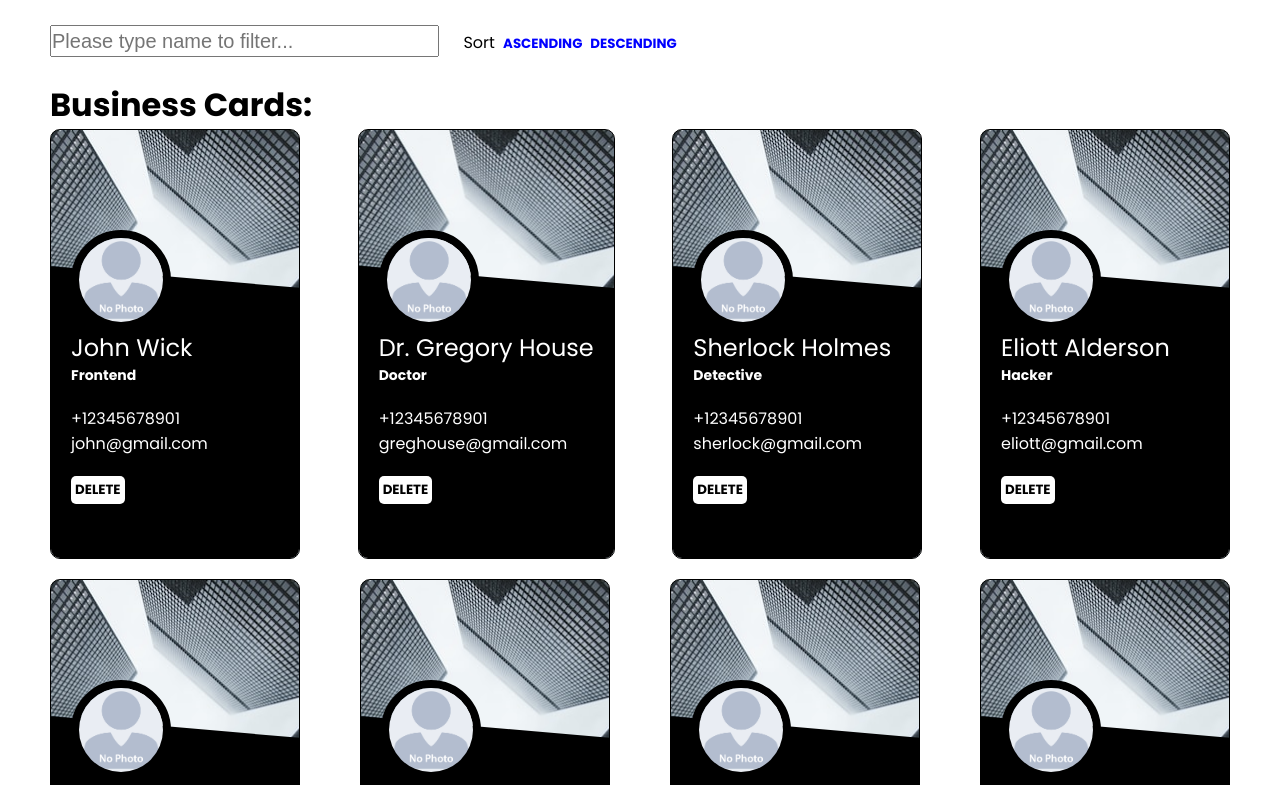
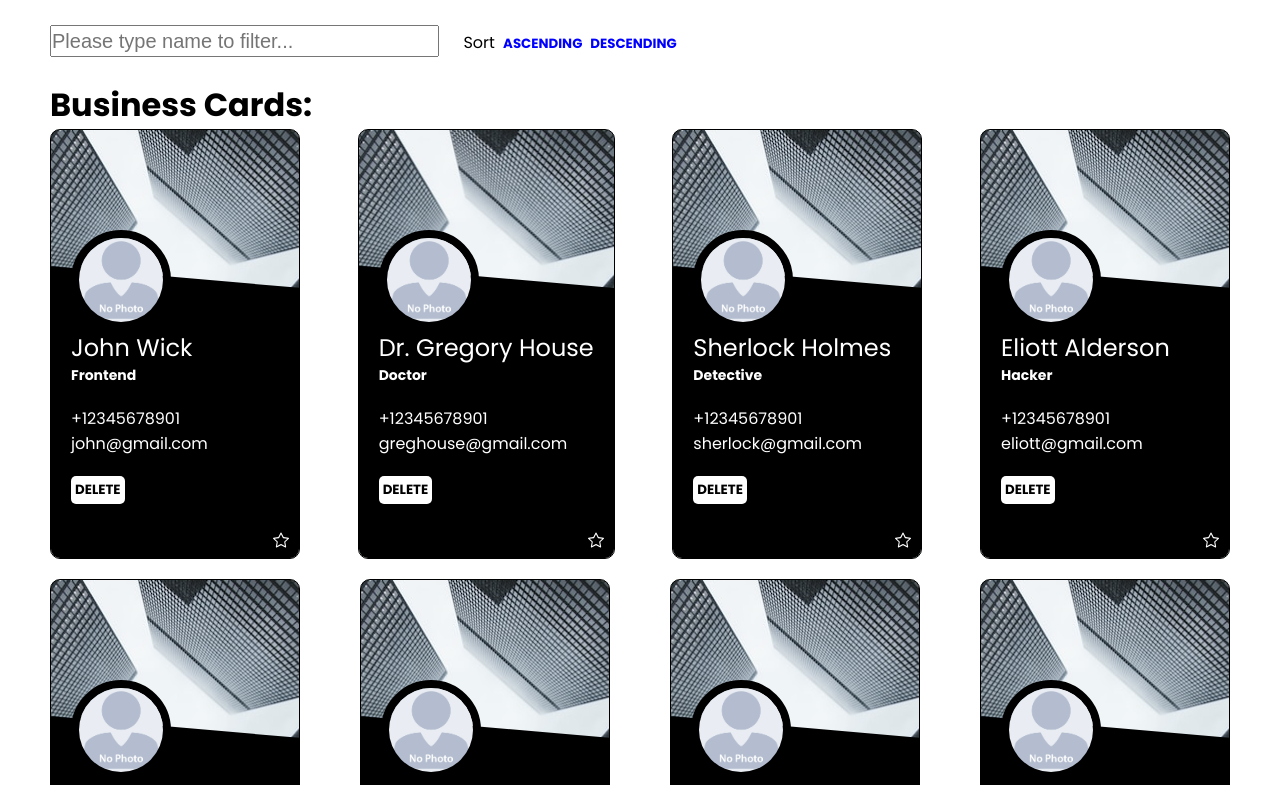
Before and after one commit to PaoloJr90/AdvancedReact, a React (Create React App) app in the folder business-cards-react_source/: page / in a window 1280 px wide. Shown: the top 785 px of the page. Built offline with nearby package versions, Linux system fonts and the light colour scheme.

Commit message:
added Helmet and favorite button

```diff
--- a/business-cards-react_source/package.json
+++ b/business-cards-react_source/package.json
@@ -9,6 +9,8 @@
     "@testing-library/user-event": "^13.5.0",
     "react": "^18.2.0",
     "react-dom": "^18.2.0",
+    "react-helmet": "^6.1.0",
+    "react-icons": "^4.10.1",
     "react-scripts": "5.0.1",
     "sass": "^1.63.6",
     "web-vitals": "^2.1.4"
--- a/business-cards-react_source/public/index.html
+++ b/business-cards-react_source/public/index.html
@@ -1,14 +1,9 @@
 <!DOCTYPE html>
 <html lang="en">
   <head>
-    <meta charset="UTF-8" />
+    <!-- <meta charset="UTF-8" />
     <meta name="viewport" content="width=device-width, initial-scale=1.0" />
-    <link
-      rel="icon"
-      type="image/x-icon"
-      href="./src/assets/image/icons8-contact-details-80.png"
-    />
-    <title>Business Cards</title>
+    <title>Business Cards</title> -->
   </head>
   <body>
     <div id="root"></div>
--- a/business-cards-react_source/src/App.jsx
+++ b/business-cards-react_source/src/App.jsx
@@ -2,12 +2,27 @@ import Card from "./components/Card";
 import Searcher from "./components/Seacher";
 import { usersData } from "./common/userData";
 import { useState } from "react";
+import { Helmet } from "react-helmet";
 
 function App() {
   const [searchedUsers, setSearchedUsers] = useState(usersData);
 
   return (
+    <>
       <div className="container">
+        <Helmet>
+          <meta charset="UTF-8" />
+          <meta
+            name="viewport"
+            content="width=device-width, initial-scale=1.0"
+          />
+          <link
+            rel="icon"
+            type="image/x-icon"
+            href="/AdvancedReact/business-cards-react/assets/image/favicon.ico"
+          ></link>
+          <title>Business Cards</title>
+        </Helmet>
         <br />
         <Searcher
           searchedUsers={searchedUsers}
@@ -35,6 +50,7 @@ function App() {
           </p>
         </div>
       </div>
+    </>
   );
 }
 
--- a/business-cards-react_source/src/components/Card.jsx
+++ b/business-cards-react_source/src/components/Card.jsx
@@ -1,6 +1,6 @@
 import { Component } from "react";
+import { BsStar, BsStarFill } from "react-icons/bs";
 import "./card.scss";
-
 
 class Card extends Component {
   constructor(props) {
@@ -12,6 +12,7 @@ class Card extends Component {
       email: "Not Specified",
       photo: "/AdvancedReact/business-cards-react/assets/image/no-photo.png",
       show: true,
+      isFavorite: false,
     };
   }
 
@@ -27,13 +28,20 @@ class Card extends Component {
   deleteCard = () => {
     this.setState({ show: false });
 
-    const cards = document.querySelectorAll('.card');
-    if(cards.length === 1) {
-      document.querySelector('.message').style.display = 'inline';
+    const cards = document.querySelectorAll(".card");
+    if (cards.length === 1) {
+      document.querySelector(".message").style.display = "inline";
     }
   };
 
+  toggleFavorite = () => {
+    this.setState((prevState) => ({
+      isFavorite: !prevState.isFavorite,
+    }));
+  };
+
   render() {
+    const starIcon = this.state.isFavorite ? <BsStarFill /> : <BsStar />;
     return (
       this.state.show && (
         <div className="card">
@@ -45,12 +53,15 @@ class Card extends Component {
           <a className="card__phone" href={`tel:${this.state.phone}`}>
             {this.state.phone}
           </a>
-          <a className="card__mail" href="mailto:some@website">
+          <a className="card__mail" href={` mailto: ${this.state.email} `}>
             {this.state.email}
           </a>
           <button className="card__btn" onClick={this.deleteCard}>
             Delete
           </button>
+          <a className="card__favorite" onClick={this.toggleFavorite}>
+            {starIcon}
+          </a>
         </div>
       )
     );
--- a/business-cards-react_source/src/components/card.scss
+++ b/business-cards-react_source/src/components/card.scss
@@ -73,6 +73,14 @@
     }
   }
 
+  &__favorite svg {
+    position: absolute;
+    stroke: none;
+    bottom: 10px;
+    right: 10px;
+    color: white;
+  }
+
   &::after {
     content: "";
     position: absolute;
```
Also changed, not shown: 2 other files (tests, documents, lock files or other folders). Lines whose indentation alone changed are shown as unchanged.
